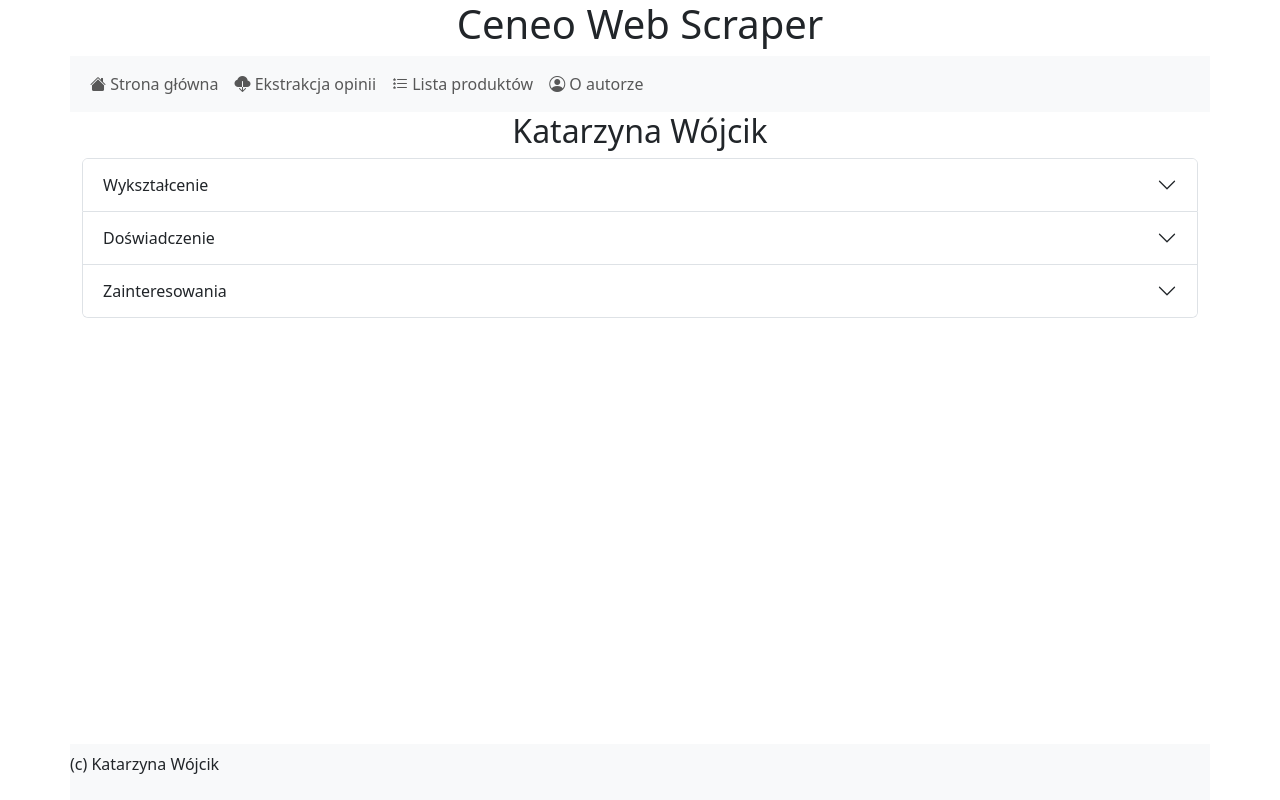
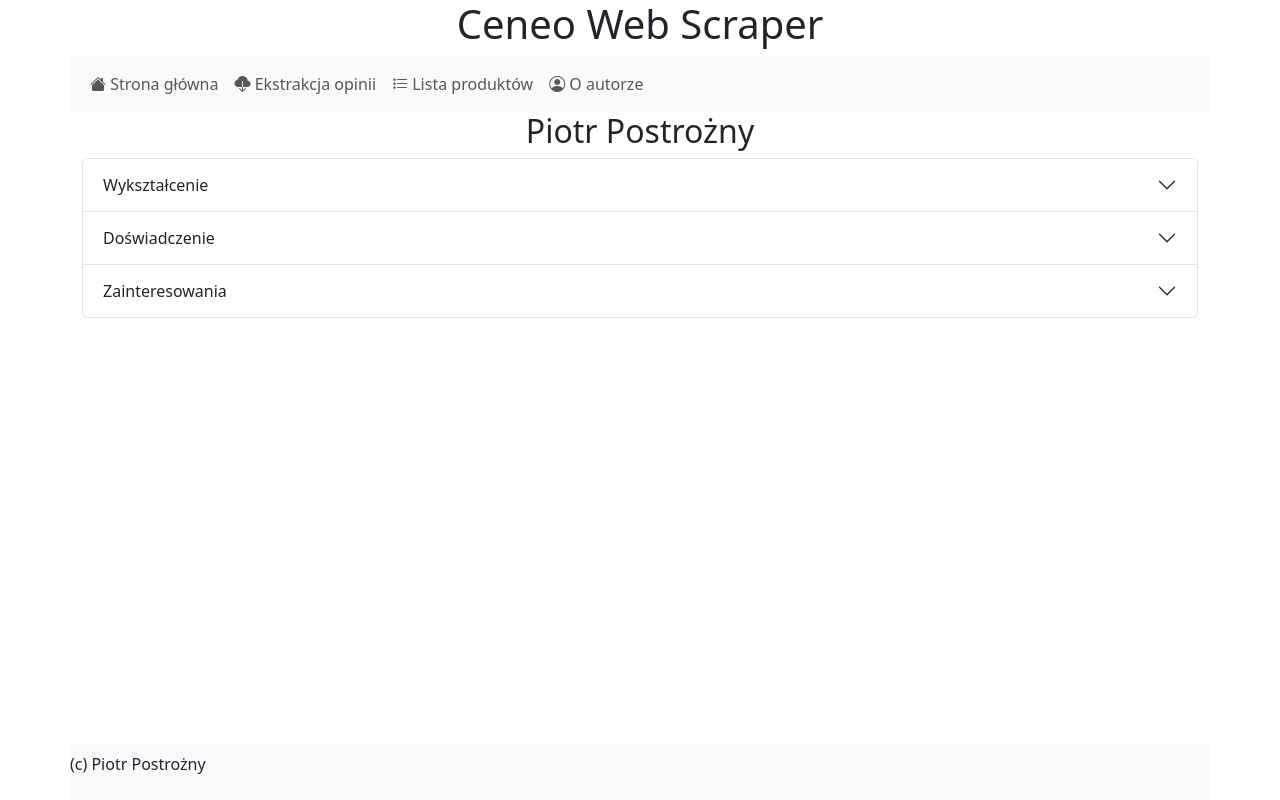
Before and after one commit to zakopiotr353/CeneoWebScraper, a Flask app: page /author in a window 1280 px wide. Run offline with Flask 3, Linux system fonts and the light colour scheme; some libraries are stand-ins or nearby versions.

Commit message:
2023-06-23 PP part 2

```diff
--- a/app/templates/author.html.jinja
+++ b/app/templates/author.html.jinja
@@ -1,6 +1,6 @@
 {% extends "base.html.jinja" %}
 {% block title %}
-Katarzyna Wójcik
+Piotr Postrożny
 {% endblock title %}
 {% block content %}
 <div class="accordion col" id="accordionExample">
--- a/app/templates/base.html.jinja
+++ b/app/templates/base.html.jinja
@@ -50,7 +50,7 @@
         </div>
     </div>
     <footer class="container navbar navbar-expand-lg bg-body-tertiary fixed-bottom">
-        <p>(c) Katarzyna Wójcik</p>
+        <p>(c) Piotr Postrożny</p>
     </footer>
     {% block scripts %}{% endblock %}
 </body>
```
